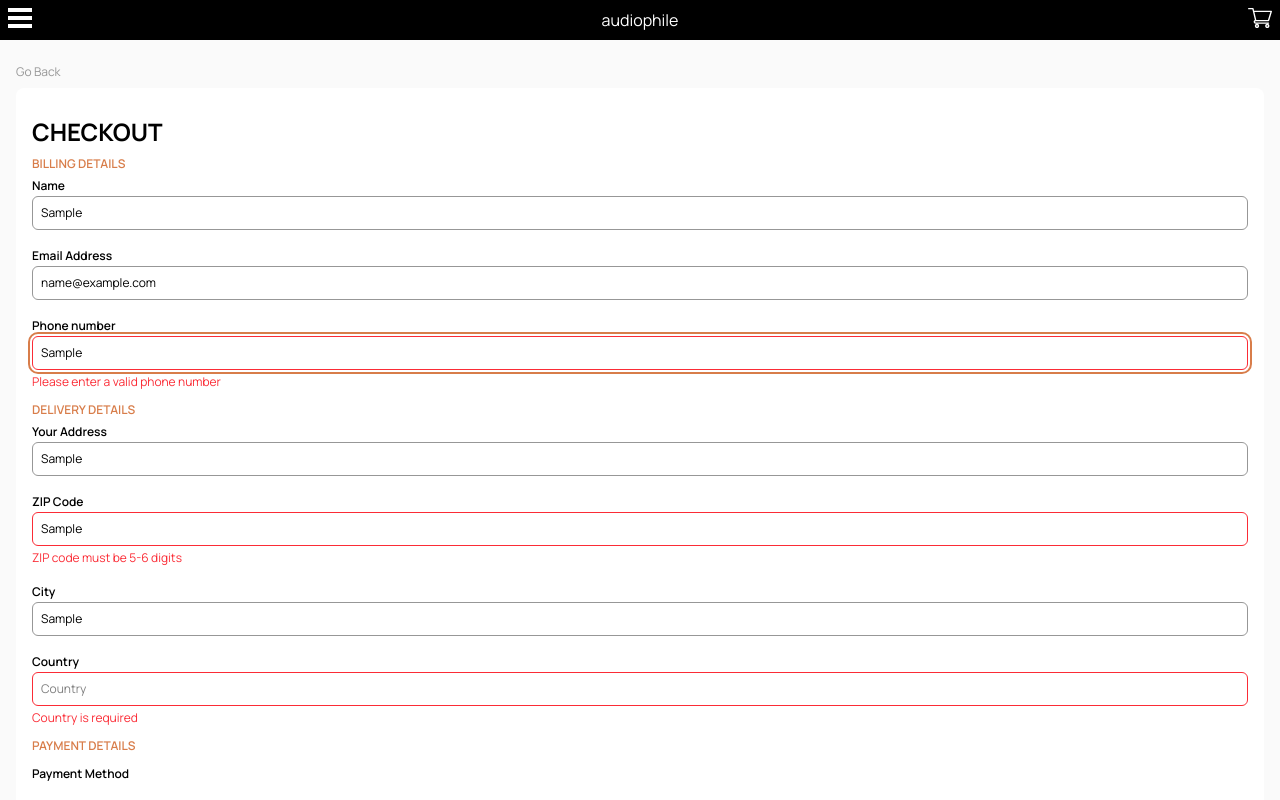
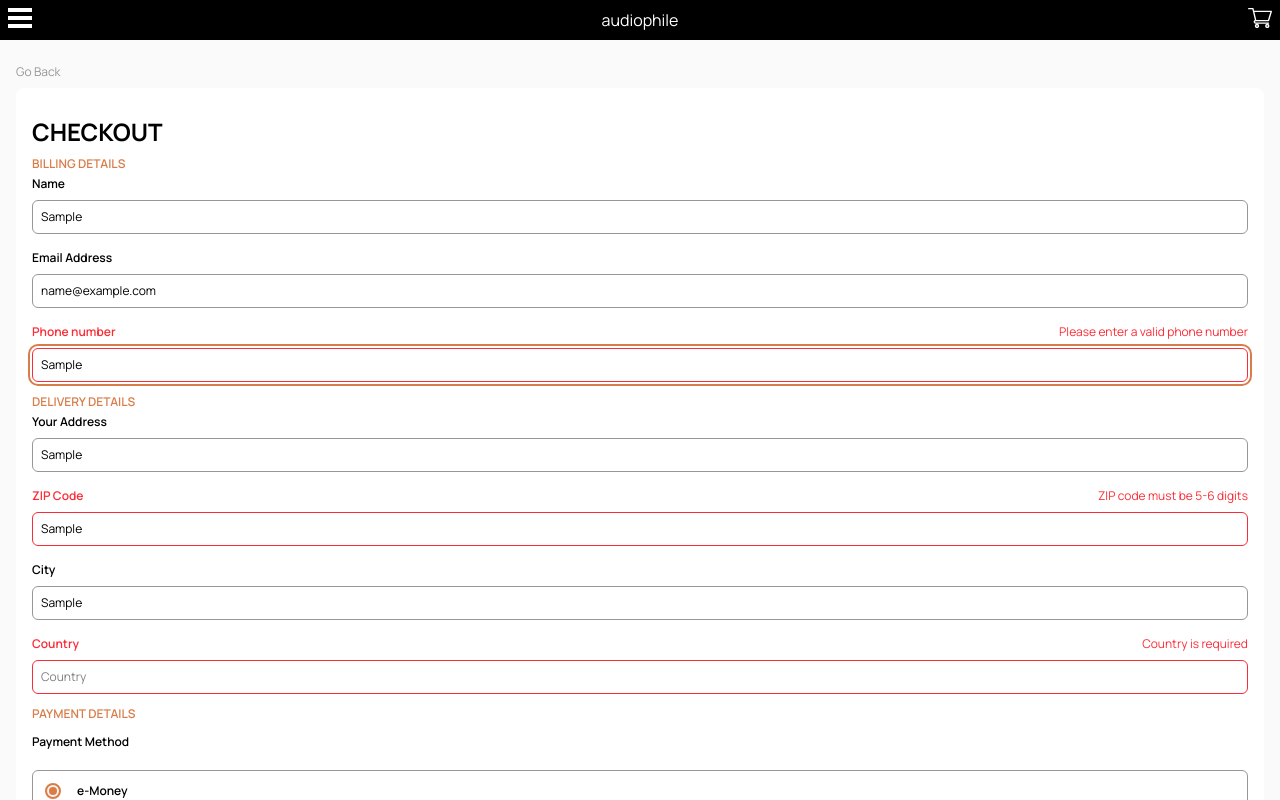
Before and after one commit to Dotjos/audiophile-ecommerce, a Next.js app: page /checkout in a window 1280 px wide. Both pictures are taken after typing "Sample", "name@example.com", "Sample", "Sample", "Sample", "Sample" into the empty fields and a click on the button "CONTINUE & PAY". Shown: the top 800 px of the page. Built offline with nearby package versions, Linux system fonts and the light colour scheme.

Commit message:
update--input&RadioButtonsuccessfully implemented

```diff
--- a/src/app/Components.tsx
+++ b/src/app/Components.tsx
@@ -265,7 +265,14 @@ export const TextInput = forwardRef<HTMLInputElement, TextInputProps>(
   ({ id, placeholder, className = '', text, error, ...props }, ref ) => {
     return (
       <div className='w-full mb-3'>
-        <label htmlFor={id} className='text-xs font-semibold'>{text}</label><br/>
+        <div className={`flex items-center pb-1 justify-between ${error ? 'text-red-500' : 'text-PureBlack-100'}`}>
+        <label htmlFor={id} className='text-xs hover:border-BurntSienna-100 font-semibold'>{text}</label><br/>
+        {error && (
+          <p className="text-xs">
+            {error.message}
+          </p>
+        )}
+        </div>
         <input
           id={id}
           type='text'
@@ -273,9 +280,9 @@ export const TextInput = forwardRef<HTMLInputElement, TextInputProps>(
           placeholder={placeholder}
           // Apply an error class if an error exists, providing visual feedback.
           className={`
-            border w-full p-2 rounded-md
+            border w-full p-2 rounded-md caret-BurntSienna-100
             focus:outline-2 focus:outline-offset-2 focus:outline-BurntSienna-100
-            text-xs
+            text-xs active:border-BurntSienna-100 hover:border-BurntSienna-100
             ${error ? 'border-red-500' : 'border-Gray-200'}
             ${className}
           `}
@@ -283,11 +290,7 @@ export const TextInput = forwardRef<HTMLInputElement, TextInputProps>(
           {...props}
         />
         {/* Display the error message if it exists */}
-        {error && (
-          <p className="text-red-500 text-xs mt-1">
-            {error.message || 'This field is required'}
-          </p>
-        )}
+
       </div>
     );
   }
@@ -295,19 +298,21 @@ export const TextInput = forwardRef<HTMLInputElement, TextInputProps>(
 
 TextInput.displayName = 'TextInput'; // Required for forwardRef
 
-interface RadioButtonProps {
+interface RadioButtonProps extends React.InputHTMLAttributes<HTMLInputElement>{
   id: string;
   label: string;
+  value:string
 }
 
 // Use forwardRef to correctly handle the ref passed from react-hook-form.
 export const RadioButton = forwardRef<HTMLInputElement, RadioButtonProps>(
-  ({ id, label, ...props }, ref) => {
+  ({ id, label,value, ...props }, ref) => {
     return (
-        <label className="radio-box border my-2 text-xs gap-x-4 flex items-center font-semibold rounded-md p-3" htmlFor={id}>
+        <label className="radio-box border border-Gray-200 active:border-BurntSienna-100 my-2 text-xs gap-x-4 flex items-center font-semibold rounded-md p-3" htmlFor={id}>
         <input
           id={id}
           type='radio'
+          value={value}
           ref={ref}
           className="sr-only"
           {...props}
```
